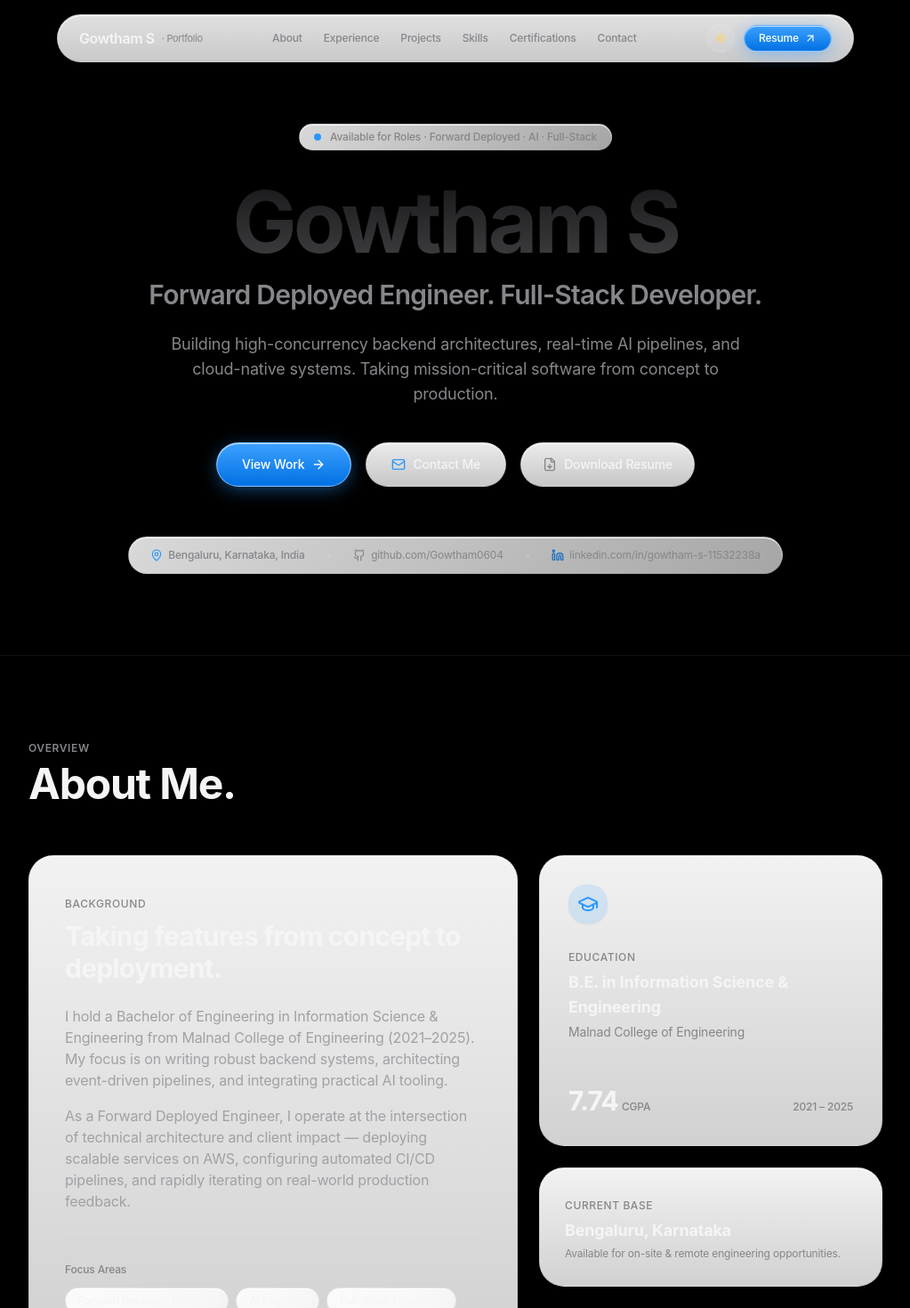
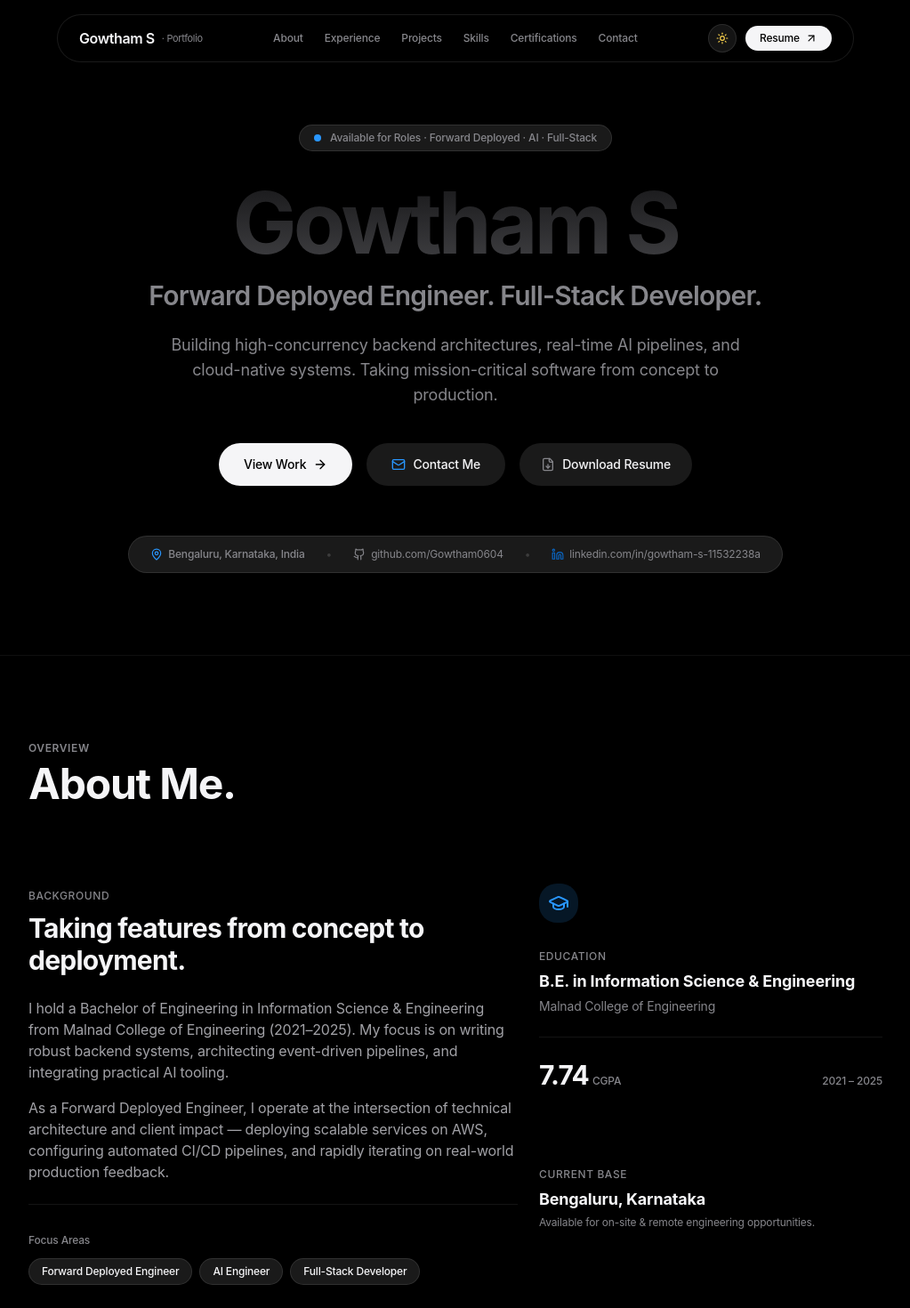
Before and after one commit to Gowtham0604/Gowtham-portfolio, a Next.js app: page / in a window 1280 px wide. Shown: the top 1470 px of the page at 89% size, without its empty margins (128-1151 px from the left). Built offline with nearby package versions, Linux system fonts and the light colour scheme.

Commit message:
Redesign: Remove bento box layout, replace with borderless Apple-style web layout

```diff
--- a/src/app/globals.css
+++ b/src/app/globals.css
@@ -4,12 +4,12 @@
 
 @layer base {
   :root {
-    --background: #f5f5f7;
+    --background: #ffffff;
     --foreground: #1d1d1f;
     --card: #ffffff;
     --card-foreground: #1d1d1f;
-    --border: rgba(0, 0, 0, 0.08);
-    --muted: #e8e8ed;
+    --border: rgba(0, 0, 0, 0.1);
+    --muted: #f5f5f7;
     --muted-foreground: #86868b;
     --apple-blue: #0071e3;
   }
@@ -17,9 +17,9 @@
   .dark {
     --background: #000000;
     --foreground: #f5f5f7;
-    --card: #141416;
+    --card: #000000;
     --card-foreground: #f5f5f7;
-    --border: rgba(255, 255, 255, 0.1);
+    --border: rgba(255, 255, 255, 0.15);
     --muted: #1c1c1e;
     --muted-foreground: #86868b;
     --apple-blue: #2997ff;
@@ -62,124 +62,6 @@
   background: rgba(134, 134, 139, 0.45);
 }
 
-/* ===================================================
-   APPLE VISION / LIQUID GLASS DESIGN SYSTEM
-   =================================================== */
-
-/* Floating Glass Dock / Navbar */
-.apple-glass-dock {
-  background: linear-gradient(180deg, rgba(22, 22, 23, 0.72) 0%, rgba(10, 10, 12, 0.8) 100%);
-  backdrop-filter: blur(32px) saturate(190%);
-  -webkit-backdrop-filter: blur(32px) saturate(190%);
-  border: 1px solid rgba(255, 255, 255, 0.14);
-  box-shadow: 0 20px 40px -10px rgba(0, 0, 0, 0.6), inset 0 1px 1px 0 rgba(255, 255, 255, 0.2);
-}
-
-:not(.dark) .apple-glass-dock {
-  background: linear-gradient(180deg, rgba(255, 255, 255, 0.88) 0%, rgba(245, 245, 247, 0.82) 100%);
-  backdrop-filter: blur(32px) saturate(190%);
-  -webkit-backdrop-filter: blur(32px) saturate(190%);
-  border: 1px solid rgba(0, 0, 0, 0.09);
-  box-shadow: 0 12px 32px -8px rgba(0, 0, 0, 0.08), inset 0 1px 1px 0 rgba(255, 255, 255, 0.95);
-}
-
-/* Apple Liquid Glass Cards */
-.apple-glass-card {
-  background: linear-gradient(180deg, rgba(255, 255, 255, 0.065) 0%, rgba(255, 255, 255, 0.015) 100%);
-  backdrop-filter: blur(32px) saturate(190%);
-  -webkit-backdrop-filter: blur(32px) saturate(190%);
-  border: 1px solid rgba(255, 255, 255, 0.11);
-  box-shadow: 0 16px 40px -12px rgba(0, 0, 0, 0.5), inset 0 1px 0 0 rgba(255, 255, 255, 0.16);
-  transition: all 0.3s cubic-bezier(0.16, 1, 0.3, 1);
-}
-
-.apple-glass-card:hover {
-  border-color: rgba(255, 255, 255, 0.24);
-  box-shadow: 0 24px 60px -12px rgba(0, 0, 0, 0.7), inset 0 1px 0 0 rgba(255, 255, 255, 0.28);
-  transform: translateY(-2px);
-}
-
-:not(.dark) .apple-glass-card {
-  background: linear-gradient(180deg, rgba(255, 255, 255, 0.95) 0%, rgba(255, 255, 255, 0.82) 100%);
-  backdrop-filter: blur(32px) saturate(190%);
-  -webkit-backdrop-filter: blur(32px) saturate(190%);
-  border: 1px solid rgba(0, 0, 0, 0.08);
-  box-shadow: 0 16px 40px -12px rgba(0, 0, 0, 0.06), inset 0 1px 0 0 rgba(255, 255, 255, 0.95);
-}
-
-:not(.dark) .apple-glass-card:hover {
-  border-color: rgba(0, 0, 0, 0.16);
-  box-shadow: 0 24px 50px -12px rgba(0, 0, 0, 0.1), inset 0 1px 0 0 rgba(255, 255, 255, 1);
-  transform: translateY(-2px);
-}
-
-/* Glass Buttons */
-.btn-glass-primary {
-  background: linear-gradient(180deg, #3da1ff 0%, #0071e3 100%);
-  border: 1px solid rgba(255, 255, 255, 0.4);
-  box-shadow: 0 4px 20px -2px rgba(41, 151, 255, 0.5), inset 0 1px 1px 0 rgba(255, 255, 255, 0.75);
-  color: #ffffff;
-  transition: all 0.25s cubic-bezier(0.16, 1, 0.3, 1);
-}
-
-.btn-glass-primary:hover {
-  background: linear-gradient(180deg, #53abff 0%, #0077ed 100%);
-  box-shadow: 0 6px 30px 0 rgba(41, 151, 255, 0.7), inset 0 1px 1px 0 rgba(255, 255, 255, 0.9);
-  transform: translateY(-1px) scale(1.01);
-}
-
-.btn-glass-primary:active {
-  transform: scale(0.98);
-}
-
-.btn-glass-secondary {
-  background: linear-gradient(180deg, rgba(255, 255, 255, 0.1) 0%, rgba(255, 255, 255, 0.03) 100%);
-  backdrop-filter: blur(24px) saturate(190%);
-  -webkit-backdrop-filter: blur(24px) saturate(190%);
-  border: 1px solid rgba(255, 255, 255, 0.16);
-  box-shadow: 0 4px 18px 0 rgba(0, 0, 0, 0.28), inset 0 1px 1px 0 rgba(255, 255, 255, 0.22);
-  color: inherit;
-  transition: all 0.25s cubic-bezier(0.16, 1, 0.3, 1);
-}
-
-.btn-glass-secondary:hover {
-  background: linear-gradient(180deg, rgba(255, 255, 255, 0.17) 0%, rgba(255, 255, 255, 0.07) 100%);
-  border-color: rgba(255, 255, 255, 0.32);
-  box-shadow: 0 6px 26px 0 rgba(0, 0, 0, 0.38), inset 0 1px 1px 0 rgba(255, 255, 255, 0.4);
-  transform: translateY(-1px) scale(1.01);
-}
-
-.btn-glass-secondary:active {
-  transform: scale(0.98);
-}
-
-:not(.dark) .btn-glass-secondary {
-  background: linear-gradient(180deg, rgba(255, 255, 255, 0.92) 0%, rgba(255, 255, 255, 0.78) 100%);
-  border: 1px solid rgba(0, 0, 0, 0.11);
-  box-shadow: 0 4px 16px 0 rgba(0, 0, 0, 0.05), inset 0 1px 1px 0 rgba(255, 255, 255, 0.95);
-}
-
-:not(.dark) .btn-glass-secondary:hover {
-  background: linear-gradient(180deg, rgba(255, 255, 255, 1) 0%, rgba(255, 255, 255, 0.92) 100%);
-  border-color: rgba(0, 0, 0, 0.18);
-  box-shadow: 0 6px 22px 0 rgba(0, 0, 0, 0.08), inset 0 1px 1px 0 rgba(255, 255, 255, 1);
-}
-
-/* Glass Pill Badge */
-.badge-glass {
-  background: linear-gradient(135deg, rgba(255, 255, 255, 0.08) 0%, rgba(255, 255, 255, 0.02) 100%);
-  backdrop-filter: blur(20px) saturate(180%);
-  -webkit-backdrop-filter: blur(20px) saturate(180%);
-  border: 1px solid rgba(255, 255, 255, 0.12);
-  box-shadow: inset 0 1px 0 0 rgba(255, 255, 255, 0.18);
-}
-
-:not(.dark) .badge-glass {
-  background: linear-gradient(135deg, rgba(255, 255, 255, 0.85) 0%, rgba(255, 255, 255, 0.65) 100%);
-  border: 1px solid rgba(0, 0, 0, 0.08);
-  box-shadow: inset 0 1px 0 0 rgba(255, 255, 255, 0.9);
-}
-
 /* Typography Gradients */
 .text-gradient-titanium {
   background: linear-gradient(180deg, #ffffff 15%, #9e9ea4 100%);
--- a/src/components/About.tsx
+++ b/src/components/About.tsx
@@ -54,7 +54,7 @@ export function About() {
         {/* Apple Glass Bento Grid Layout */}
         <div className="grid grid-cols-1 md:grid-cols-12 gap-6">
           {/* Main Story Card - spans 7 cols */}
-          <div className="md:col-span-7 rounded-3xl p-8 sm:p-10 apple-glass-card flex flex-col justify-between">
+          <div className="md:col-span-7 py-8 flex flex-col justify-between">
             <div>
               <span className="text-xs font-medium uppercase tracking-wider text-[#86868b]">
                 Background
@@ -81,7 +81,7 @@ export function About() {
                 {personalInfo.targetRoles.map((role) => (
                   <span
                     key={role}
-                    className="badge-glass px-3.5 py-1.5 rounded-full text-xs font-medium text-foreground"
+                    className="bg-black/5 dark:bg-white/10 border border-black/10 dark:border-white/10 px-3.5 py-1.5 rounded-full text-xs font-medium text-foreground"
                   >
                     {role}
                   </span>
@@ -93,7 +93,7 @@ export function About() {
           {/* Education & Stats Bento Card - spans 5 cols */}
           <div className="md:col-span-5 flex flex-col gap-6">
             {/* Education Card */}
-            <div className="rounded-3xl p-8 apple-glass-card flex flex-col justify-between">
+            <div className="py-8 flex flex-col justify-between">
               <div>
                 <div className="w-11 h-11 rounded-2xl bg-[#0071e3]/10 dark:bg-[#2997ff]/15 flex items-center justify-center text-[#0071e3] dark:text-[#2997ff] mb-6 shadow-sm">
                   <GraduationCap className="w-6 h-6" />
@@ -123,7 +123,7 @@ export function About() {
             </div>
 
             {/* Location & Relocation Card */}
-            <div className="rounded-3xl p-7 apple-glass-card">
+            <div className="py-6">
               <span className="text-xs font-medium uppercase tracking-wider text-[#86868b]">
                 Current Base
               </span>
@@ -142,7 +142,7 @@ export function About() {
           {pillars.map((pillar, idx) => (
             <div
               key={idx}
-              className="rounded-3xl p-6 apple-glass-card flex flex-col justify-between"
+              className="py-6 flex flex-col justify-between"
             >
               <div>
                 <div className="w-10 h-10 rounded-2xl bg-black/[0.04] dark:bg-white/[0.06] flex items-center justify-center mb-4">
--- a/src/components/Certifications.tsx
+++ b/src/components/Certifications.tsx
@@ -23,7 +23,7 @@ export function Certifications() {
           {certifications.map((cert, idx) => (
             <div
               key={idx}
-              className="rounded-3xl p-7 apple-glass-card flex flex-col justify-between"
+              className="py-6 flex flex-col justify-between"
             >
               <div>
                 <div className="w-11 h-11 rounded-2xl bg-[#0071e3]/10 dark:bg-[#2997ff]/15 flex items-center justify-center text-[#0071e3] dark:text-[#2997ff] mb-5 shadow-sm">
--- a/src/components/Experience.tsx
+++ b/src/components/Experience.tsx
@@ -22,7 +22,7 @@ export function Experience() {
           {experiences.map((exp, idx) => (
             <div
               key={idx}
-              className="rounded-3xl p-8 sm:p-10 apple-glass-card"
+              className="py-8"
             >
               {/* Header row */}
               <div className="flex flex-col sm:flex-row sm:items-baseline justify-between gap-3 pb-6 border-b border-border dark:border-white/[0.08]">
@@ -31,7 +31,7 @@ export function Experience() {
                     <h3 className="text-xl sm:text-2xl font-bold tracking-tight text-foreground">
                       {exp.role}
                     </h3>
-                    <span className="badge-glass px-3.5 py-1 rounded-full text-xs font-medium text-[#0071e3] dark:text-[#2997ff]">
+                    <span className="bg-black/5 dark:bg-white/10 border border-black/10 dark:border-white/10 px-3.5 py-1 rounded-full text-xs font-medium text-[#0071e3] dark:text-[#2997ff]">
                       {exp.type}
                     </span>
                   </div>
@@ -65,7 +65,7 @@ export function Experience() {
                 {exp.technologies.map((tech) => (
                   <span
                     key={tech}
-                    className="badge-glass px-3.5 py-1 rounded-full text-xs font-medium text-foreground"
+                    className="bg-black/5 dark:bg-white/10 border border-black/10 dark:border-white/10 px-3.5 py-1 rounded-full text-xs font-medium text-foreground"
                   >
                     {tech}
                   </span>
--- a/src/components/Hero.tsx
+++ b/src/components/Hero.tsx
@@ -26,7 +26,7 @@ export function Hero() {
           initial={{ opacity: 0, y: -10 }}
           animate={{ opacity: 1, y: 0 }}
           transition={{ duration: 0.5 }}
-          className="badge-glass inline-flex items-center gap-2.5 px-4 py-1.5 rounded-full text-xs font-medium text-[#86868b] mb-8 shadow-sm"
+          className="bg-black/5 dark:bg-white/10 border border-black/10 dark:border-white/10 inline-flex items-center gap-2.5 px-4 py-1.5 rounded-full text-xs font-medium text-[#86868b] mb-8 shadow-sm"
         >
           <span className="relative flex h-2 w-2">
             <span className="animate-ping absolute inline-flex h-full w-full rounded-full bg-[#2997ff] opacity-75"></span>
@@ -79,7 +79,7 @@ export function Hero() {
           {/* Primary Blue Glass Pill Button */}
           <a
             href="#projects"
-            className="btn-glass-primary inline-flex items-center gap-2 px-7 py-3.5 rounded-full font-medium text-sm cursor-pointer"
+            className="bg-foreground text-background hover:opacity-90 inline-flex items-center gap-2 px-7 py-3.5 rounded-full font-medium text-sm cursor-pointer"
           >
             <span>View Work</span>
             <ArrowRight className="w-4 h-4" />
@@ -88,7 +88,7 @@ export function Hero() {
           {/* Secondary Frosted Glass Pill Button */}
           <a
             href="#contact"
-            className="btn-glass-secondary inline-flex items-center gap-2 px-7 py-3.5 rounded-full font-medium text-sm cursor-pointer"
+            className="bg-black/5 dark:bg-white/10 text-foreground hover:bg-black/10 dark:hover:bg-white/20 inline-flex items-center gap-2 px-7 py-3.5 rounded-full font-medium text-sm cursor-pointer"
           >
             <Mail className="w-4 h-4 text-[#0071e3] dark:text-[#2997ff]" />
             <span>Contact Me</span>
@@ -100,7 +100,7 @@ export function Hero() {
             download="Gowtham_S_Resume.pdf"
             target="_blank"
             rel="noopener noreferrer"
-            className="btn-glass-secondary inline-flex items-center gap-2 px-6 py-3.5 rounded-full font-medium text-sm cursor-pointer"
+            className="bg-black/5 dark:bg-white/10 text-foreground hover:bg-black/10 dark:hover:bg-white/20 inline-flex items-center gap-2 px-6 py-3.5 rounded-full font-medium text-sm cursor-pointer"
           >
             <FileDown className="w-4 h-4 text-[#86868b]" />
             <span>Download Resume</span>
@@ -112,7 +112,7 @@ export function Hero() {
           initial={{ opacity: 0 }}
           animate={{ opacity: 1 }}
           transition={{ duration: 0.6, delay: 0.5 }}
-          className="inline-flex flex-wrap items-center justify-center gap-6 px-6 py-3 rounded-full badge-glass text-xs text-[#86868b]"
+          className="inline-flex flex-wrap items-center justify-center gap-6 px-6 py-3 rounded-full bg-black/5 dark:bg-white/10 border border-black/10 dark:border-white/10 text-xs text-[#86868b]"
         >
           <div className="flex items-center gap-1.5">
             <MapPin className="w-3.5 h-3.5 text-[#0071e3] dark:text-[#2997ff]" />
--- a/src/components/Navbar.tsx
+++ b/src/components/Navbar.tsx
@@ -11,7 +11,7 @@ export function Navbar() {
 
   return (
     <header className="fixed top-4 left-0 right-0 z-50 px-4 sm:px-6 pointer-events-none">
-      <div className="max-w-4xl mx-auto apple-glass-dock rounded-full px-5 sm:px-6 py-2.5 flex items-center justify-between pointer-events-auto transition-all duration-300">
+      <div className="max-w-4xl mx-auto bg-white/80 dark:bg-black/80 backdrop-blur-md border border-black/5 dark:border-white/10 rounded-full px-5 sm:px-6 py-2.5 flex items-center justify-between pointer-events-auto transition-all duration-300">
         {/* Brand */}
         <Link
           href="#"
@@ -47,7 +47,7 @@ export function Navbar() {
             download="Gowtham_S_Resume.pdf"
             target="_blank"
             rel="noopener noreferrer"
-            className="btn-glass-primary inline-flex items-center gap-1.5 px-4 py-1.5 text-xs font-medium rounded-full cursor-pointer"
+            className="bg-foreground text-background hover:opacity-90 inline-flex items-center gap-1.5 px-4 py-1.5 text-xs font-medium rounded-full cursor-pointer"
           >
             <span>Resume</span>
             <ArrowUpRight className="w-3.5 h-3.5" />
@@ -66,7 +66,7 @@ export function Navbar() {
 
       {/* Mobile Drawer */}
       {mobileMenuOpen && (
-        <div className="md:hidden mt-2 max-w-sm mx-auto apple-glass-dock rounded-3xl p-6 pointer-events-auto shadow-2xl animate-in fade-in zoom-in-95 duration-200">
+        <div className="md:hidden mt-2 max-w-sm mx-auto bg-white/80 dark:bg-black/80 backdrop-blur-md border border-black/5 dark:border-white/10 rounded-3xl p-6 pointer-events-auto shadow-2xl animate-in fade-in zoom-in-95 duration-200">
           <div className="flex flex-col gap-3.5">
             {navigationLinks.map((item) => (
               <a
@@ -86,7 +86,7 @@ export function Navbar() {
                 target="_blank"
                 rel="noopener noreferrer"
                 onClick={() => setMobileMenuOpen(false)}
-                className="btn-glass-primary inline-flex items-center gap-1 px-3.5 py-1 text-xs font-medium rounded-full"
+                className="bg-foreground text-background hover:opacity-90 inline-flex items-center gap-1 px-3.5 py-1 text-xs font-medium rounded-full"
               >
                 <span>Resume PDF</span>
                 <ArrowUpRight className="w-3 h-3" />
--- a/src/components/Skills.tsx
+++ b/src/components/Skills.tsx
@@ -48,7 +48,7 @@ export function Skills() {
           {skillCategories.map((category, idx) => (
             <div
               key={idx}
-              className="rounded-3xl p-7 apple-glass-card flex flex-col justify-between"
+              className="py-6 flex flex-col justify-between"
             >
               <div>
                 {/* Category Header */}
@@ -66,7 +66,7 @@ export function Skills() {
                   {category.skills.map((skill) => (
                     <span
                       key={skill.name}
-                      className="badge-glass px-3.5 py-1.5 rounded-full text-xs font-medium text-foreground hover:bg-white/[0.14] transition-colors"
+                      className="bg-black/5 dark:bg-white/10 border border-black/10 dark:border-white/10 px-3.5 py-1.5 rounded-full text-xs font-medium text-foreground hover:bg-white/[0.14] transition-colors"
                     >
                       {skill.name}
                     </span>
```
Also changed, not shown: src/components/Contact.tsx (+8 -8 lines), src/components/Projects.tsx (+4 -4 lines), 2 other files (tests, documents, lock files or other folders).
